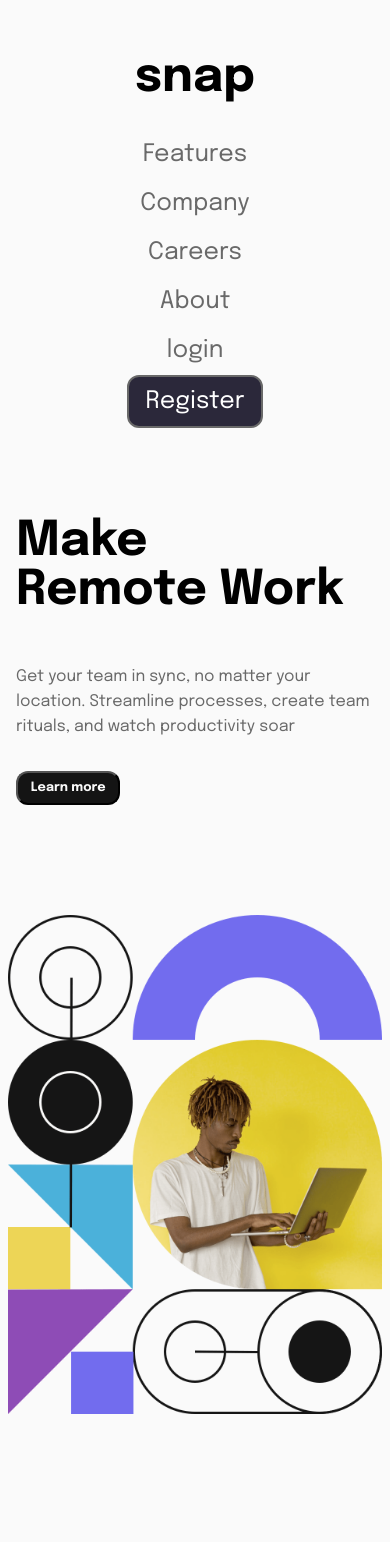
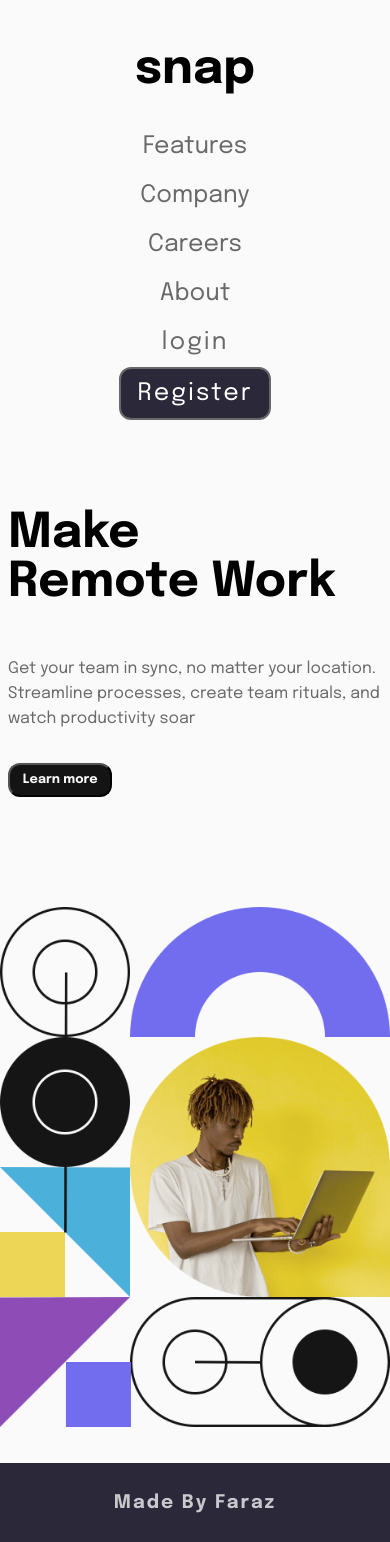
Before and after one commit to GeekkyCoder/Intro-template, a plain HTML site: page index.html in a window 390 px wide. Before the commit the page ends 1450 px from the top, so only its background shows below. Drawn offline with Linux system fonts and the light colour scheme.

Commit message:
added footer and fixed some bugs

```diff
--- a/index.css
+++ b/index.css
@@ -4,6 +4,8 @@ body {
   font-family: "Epilogue", sans-serif;
   background-color: hsl(0, 0%, 98%);
   font-size: 1rem;
+  margin: 0;
+  padding: 0;
 }
 
 * {
@@ -204,3 +206,25 @@ nav li:hover {
     max-height: 100%;
   }
 }
+
+footer{
+  background-color: #2b283a;
+  text-align: center;
+  padding: .7em 0;
+}
+
+a{
+  letter-spacing: 2px;
+ text-decoration: none;
+ color: rgba(255,255,255,.75)
+}
+
+a:hover{
+  color:whitesmoke;
+}
+
+
+/* javascript class  */
+.active{
+  border-bottom: 2px solid #2b283a;
+}
--- a/index.html
+++ b/index.html
@@ -17,10 +17,10 @@
       <h2>snap</h2>
       <nav>
         <ul>
-          <li>Features</li>
-          <li>Company</li>
-          <li>Careers</li>
-          <li>About</li>
+          <li class="list-item">Features</li>
+          <li class="list-item">Company</li>
+          <li class="list-item">Careers</li>
+          <li class="list-item">About</li>
         </ul>
       </nav>
       <div class="form">
@@ -49,5 +49,10 @@
         </div>
       </div>
     </main>
+
+    <footer>
+      <h3><a href="https://github.com/GeekkyCoder">Made By Faraz</a></h3>
+    </footer>
+    <script src="./index.js"></script>
   </body>
 </html>
--- /dev/null
+++ b/index.js
@@ -0,0 +1,7 @@
+const listItems = document.getElementsByClassName("list-item");
+
+for (let i = 0; i < listItems.length; i++) {
+  listItems[i].addEventListener("mouseover", (e) => {
+    e.target.classList.toggle("active");
+  });
+}
```
Also changed, not shown: 1 other file.
